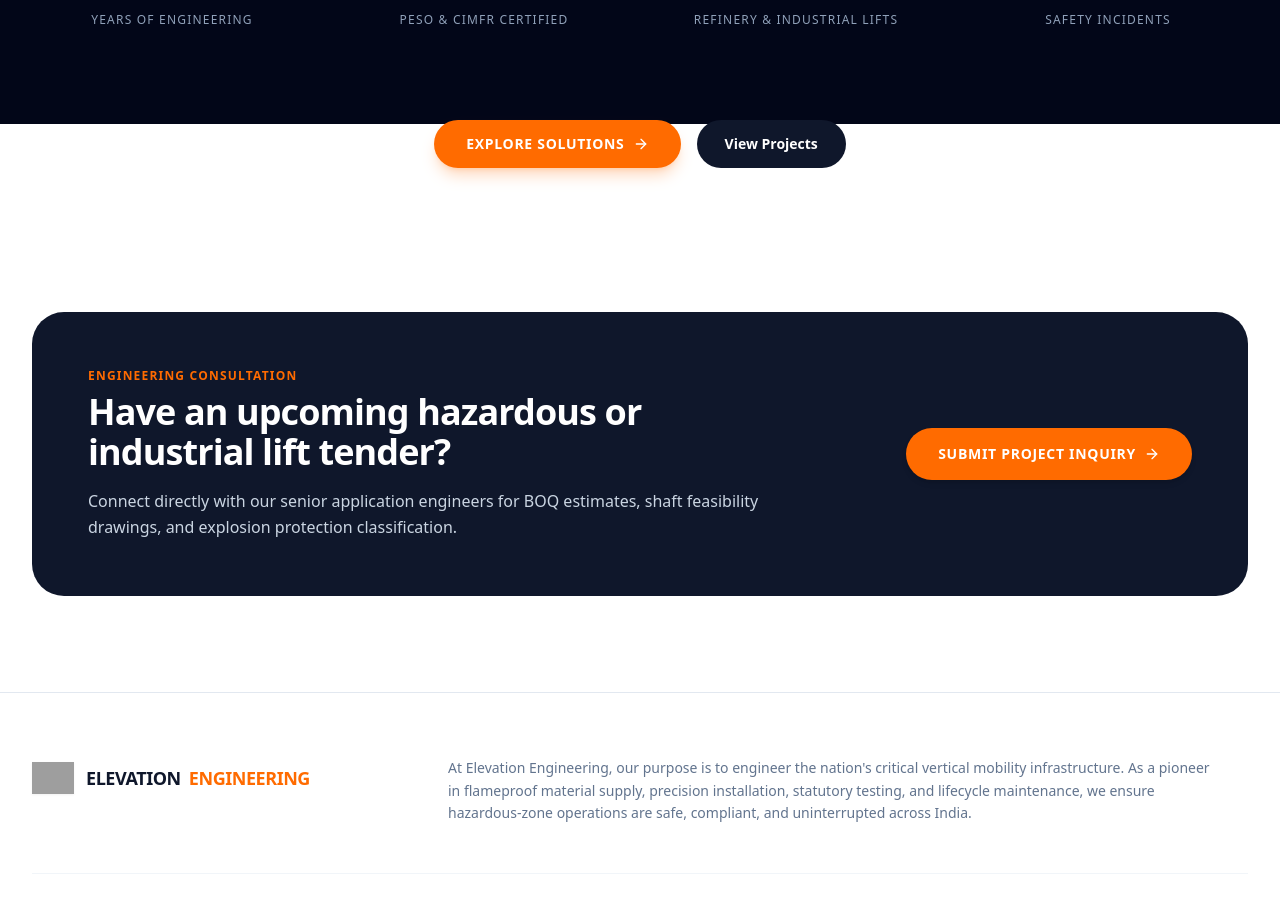
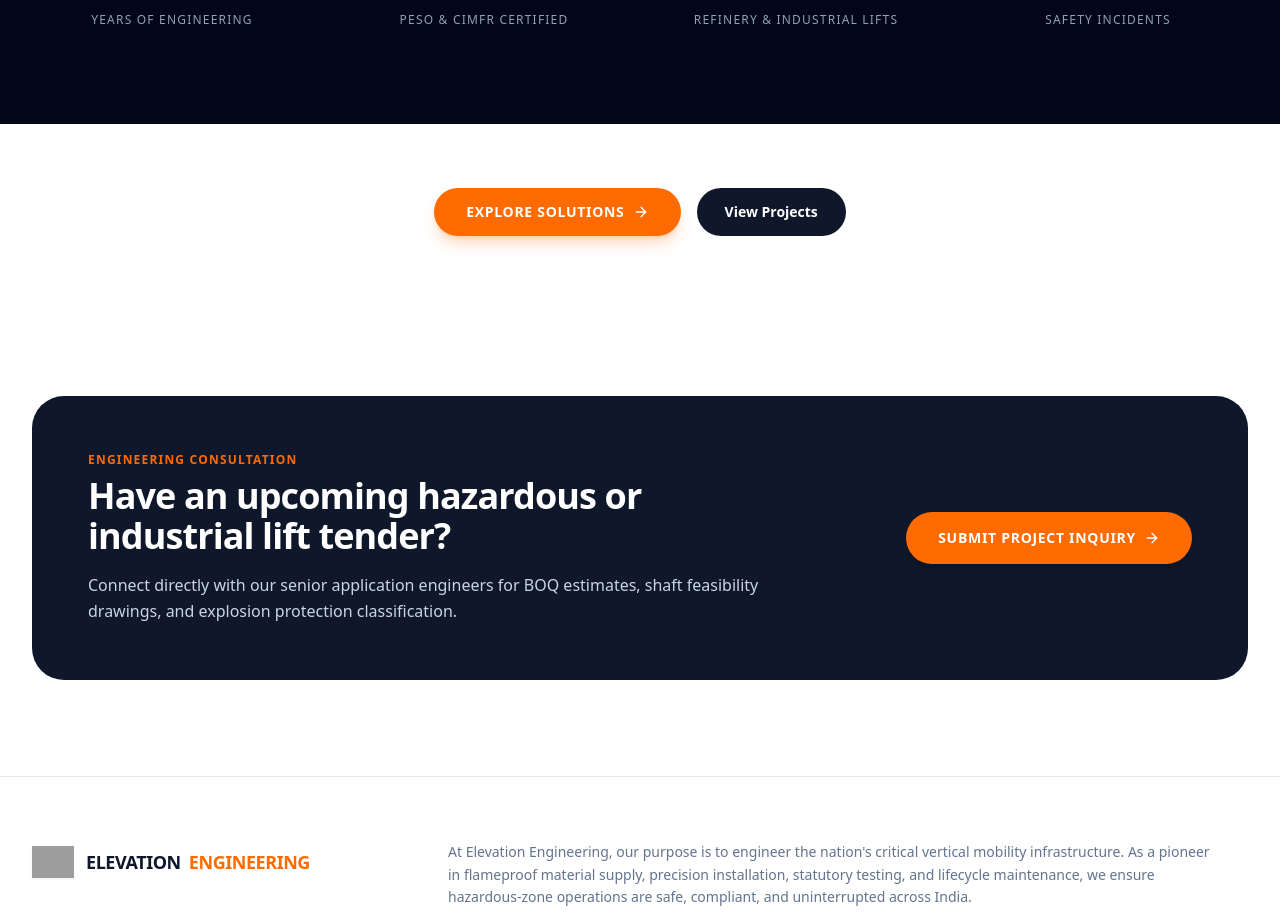
Before and after one commit to elevationengineerings/ELEVATION-ENGINEERING, a React (Vite) app: page / in a window 1280 px wide. Shown: the part 3423-4340 px from the top of the page. Built offline with nearby package versions, Linux system fonts and the light colour scheme; grey boxes are pictures that could not be loaded.

Commit message:
Update Home.tsx

```diff
--- a/src/pages/Home.tsx
+++ b/src/pages/Home.tsx
@@ -346,7 +346,7 @@
       </section>
 
 {/* Action Buttons */}
-<div className="w-full flex justify-center -mt-1 mb-12">
+<div className="w-full flex justify-center items-center py-16">
   <div className="flex items-center justify-center gap-4">
     <Link
       to="/offering"
```
